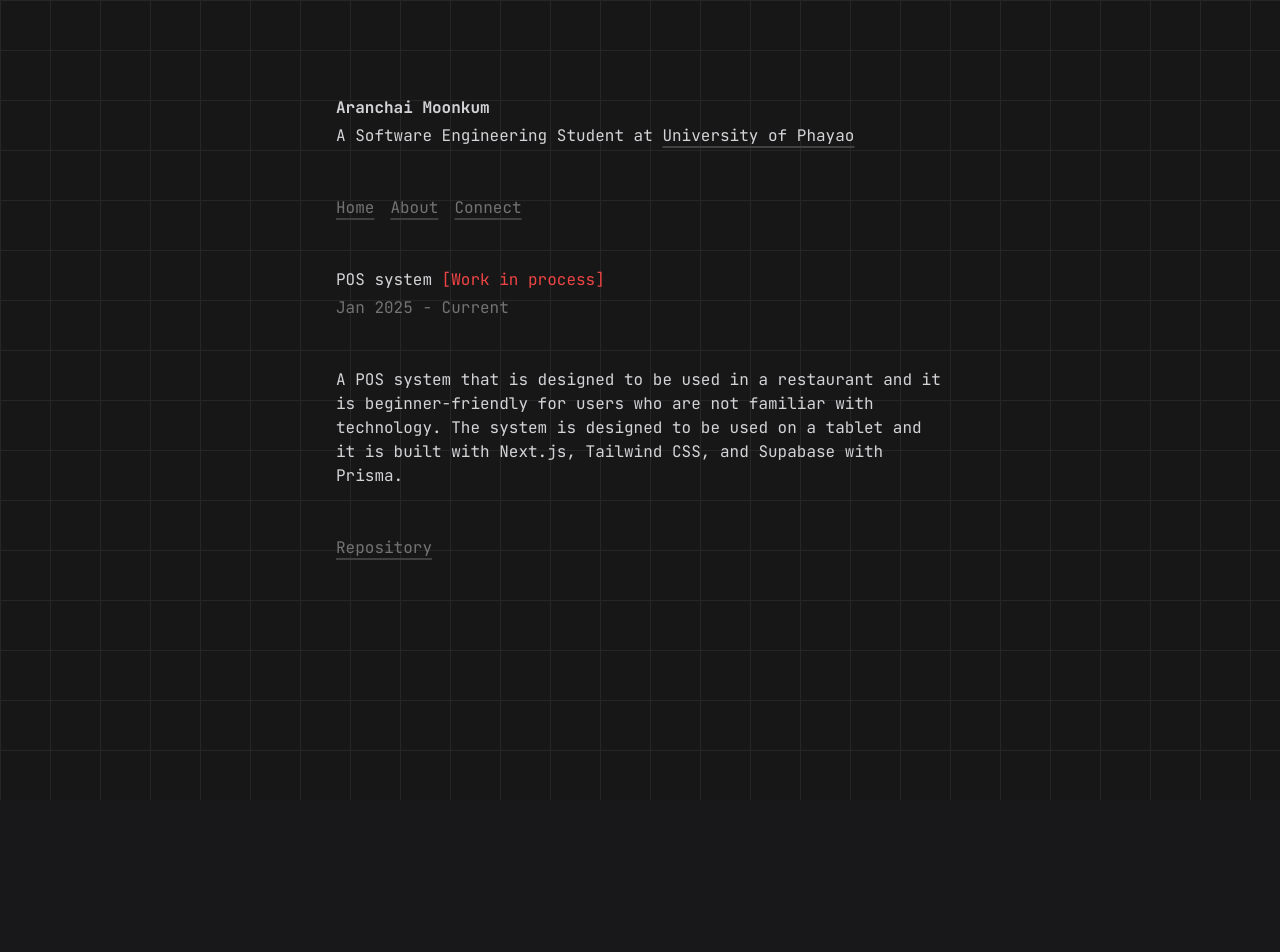
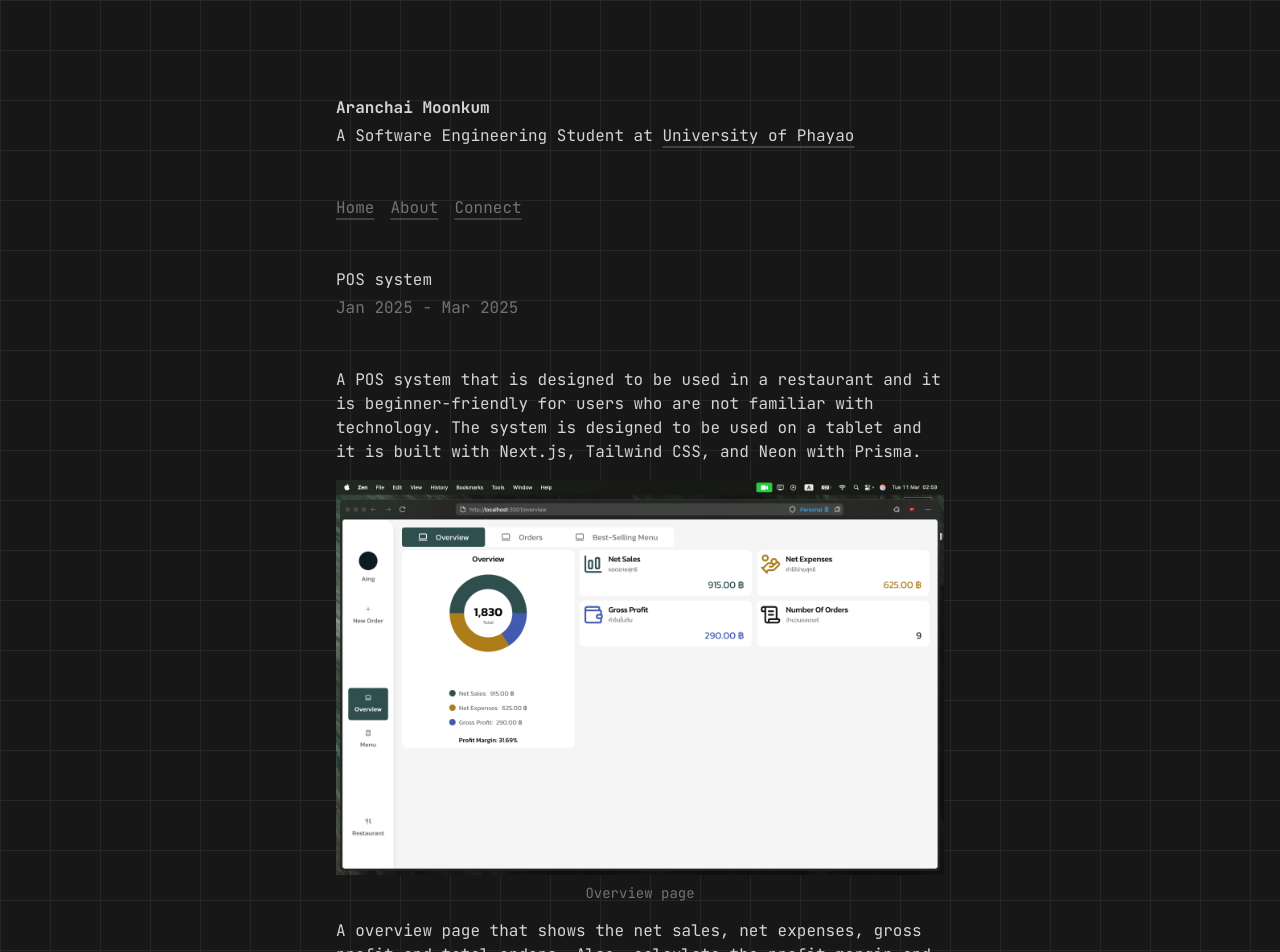
Before and after one commit to AranchaiMoonkum/portfolio-website, a Next.js app: page /works/pos-system in a window 1280 px wide. Shown: the top 952 px of the page. Before the commit the page ends 800 px from the top, so only its background shows below. Built offline with nearby package versions, Linux system fonts and the light colour scheme.

Commit message:
added more details about pos-system page

```diff
--- a/src/app/works/pos-system/page.tsx
+++ b/src/app/works/pos-system/page.tsx
@@ -1,15 +1,39 @@
 import Link from "next/link"
+import Image from "next/image"
 
 export default function Pos() {
     return (
         <article className="flex flex-col gap-12">
             <span className="flex flex-col gap-1">
-                <h1>POS system <span className="text-red-500">[Work in process]</span></h1>
-                <span className="text-neutral-500">Jan 2025 - Current</span>
+                <h1>POS system</h1>
+                <span className="text-neutral-500">Jan 2025 - Mar 2025</span>
             </span>
-            <span>
-                A POS system that is designed to be used in a restaurant and it is beginner-friendly for users who are not familiar with technology. The system is designed to be used on a tablet and it is built with Next.js, Tailwind CSS, and Supabase with Prisma.
-            </span>
+            <section className="flex flex-col gap-4">
+                <span>
+                    A POS system that is designed to be used in a restaurant and it is beginner-friendly for users who are not familiar with technology. The system is designed to be used on a tablet and it is built with Next.js, Tailwind CSS, and Neon with Prisma.
+                </span>
+                <span className="flex flex-col justify-center items-center gap-2">
+                    <Image src="/pos-system/screenshot-3.png" alt="POS system" width={1920} height={1080} />
+                    <p className="text-neutral-500 text-sm">Overview page</p>
+                </span>
+                <span>
+                    A overview page that shows the net sales, net expenses, gross profit and total orders. Also, calculate the profit margin and show as a graph.
+                </span>
+                <span className="flex flex-col justify-center items-center gap-2">
+                    <Image src="/pos-system/screenshot-2.png" alt="POS system" width={1920} height={1080} />
+                    <p className="text-neutral-500 text-sm">Menu page</p>
+                </span>
+                <span>
+                    A menu page that shows the list of items that can be ordered. The user can add the menu to show in the new order page. The user can also add a new menu to the system and edit the existing menu.
+                </span>
+                <span className="flex flex-col justify-center items-center gap-2">
+                    <Image src="/pos-system/screenshot-1.png" alt="POS system" width={1920} height={1080} />
+                    <p className="text-neutral-500 text-sm">New order page</p>
+                </span>
+                <span>
+                    A new order page that shows the list of items that the user has added from the menu page. The user can add the quantity of the item and the note for the kitchen. The user can also remove the item from the order.
+                </span>
+            </section>
             <span>
                 <Link href="https://github.com/AranchaiMoonkum/pos-system-website" className="text-neutral-500">Repository</Link>
             </span>
```
